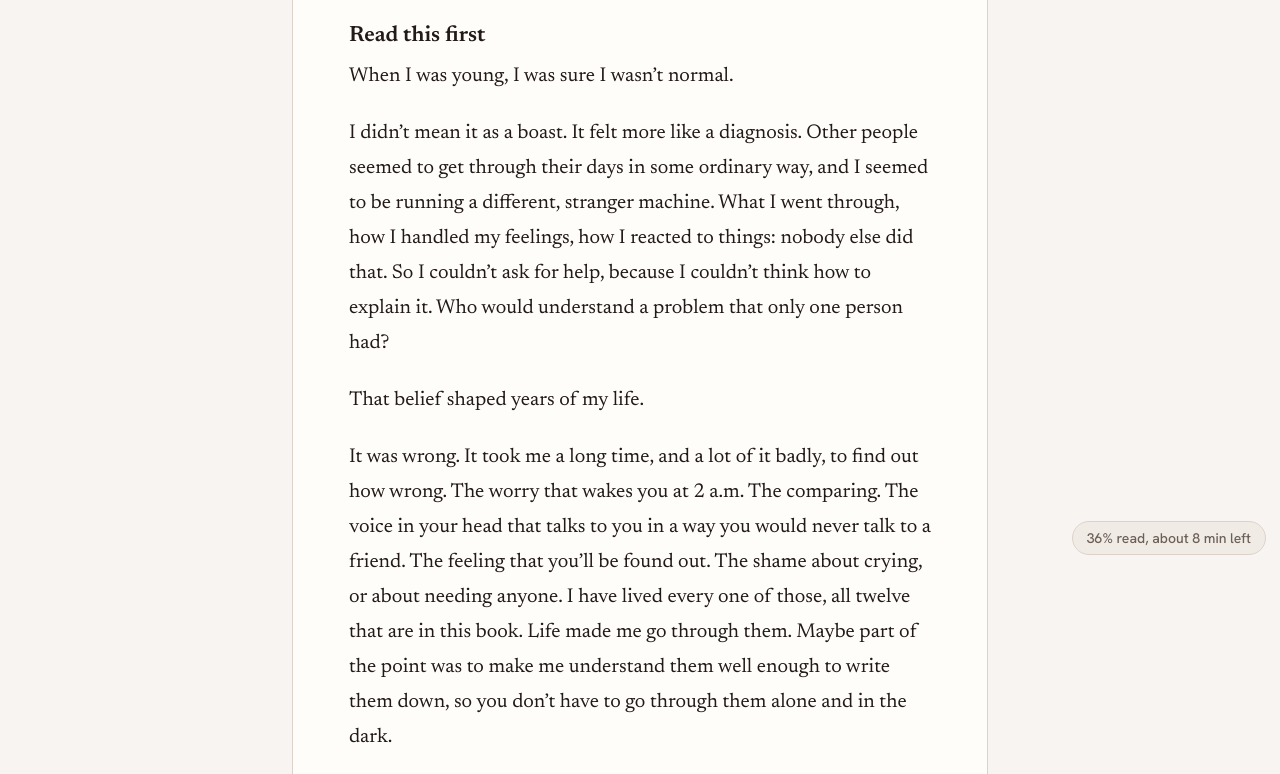
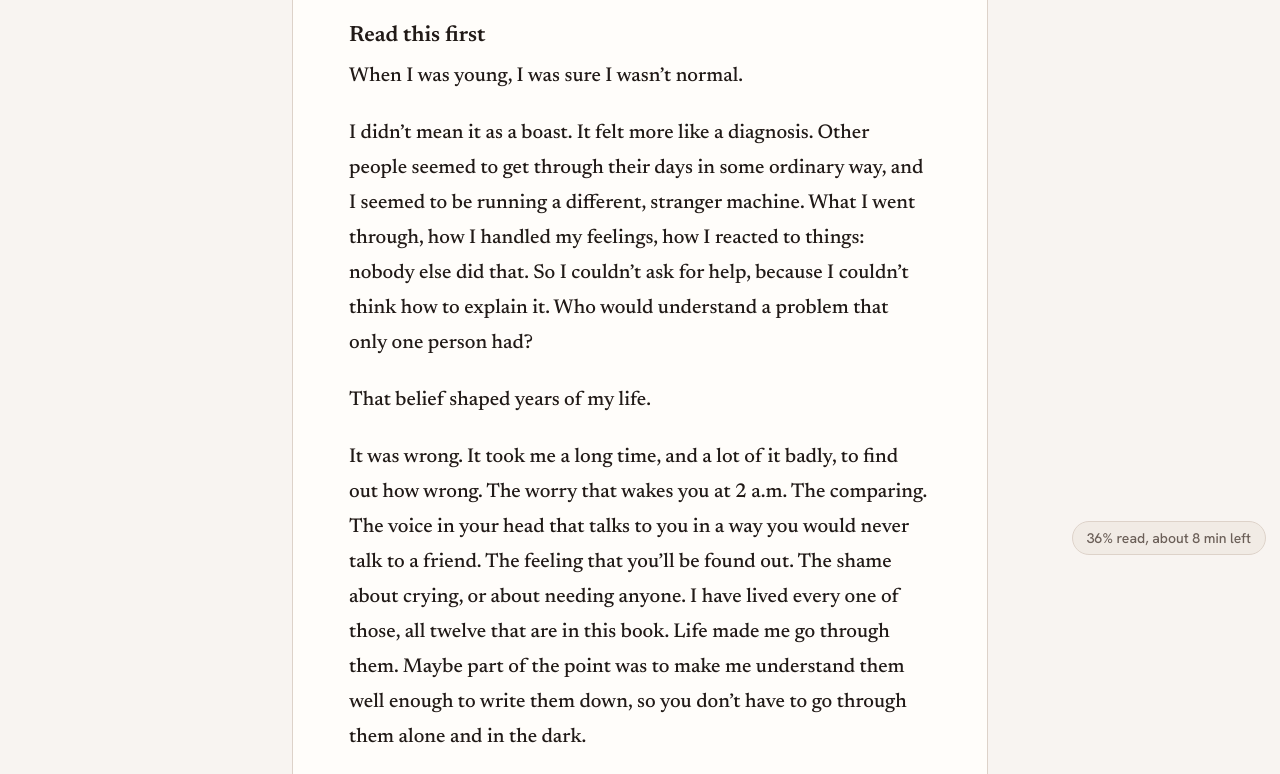
Before and after one commit to youremorenormal/youremorenormal.github.io, a plain HTML site: page read/index.html in a window 1280 px wide. Shown: the part 231-1005 px from the top of the page. Drawn offline with Linux system fonts and the light colour scheme.

Commit message:
Self-host fonts
Co-Authored-By: Claude Sonnet 5.5 <noreply@anthropic.com>

```diff
--- /dev/null
+++ b/assets/fonts.css
@@ -0,0 +1,5 @@
+@font-face{font-family:'Hanken Grotesk';font-style:normal;font-weight:400;font-display:swap;src:url(fonts/HankenGrotesk-400.woff2) format('woff2')}
+@font-face{font-family:'Hanken Grotesk';font-style:normal;font-weight:500;font-display:swap;src:url(fonts/HankenGrotesk-500.woff2) format('woff2')}
+@font-face{font-family:'Hanken Grotesk';font-style:normal;font-weight:600;font-display:swap;src:url(fonts/HankenGrotesk-600.woff2) format('woff2')}
+@font-face{font-family:'Newsreader';font-style:normal;font-weight:500;font-display:swap;src:url(fonts/Newsreader-500.woff2) format('woff2')}
+@font-face{font-family:'Newsreader';font-style:normal;font-weight:600;font-display:swap;src:url(fonts/Newsreader-600.woff2) format('woff2')}
--- a/read/index.html
+++ b/read/index.html
@@ -9,8 +9,8 @@
 <meta name="robots" content="index,follow,max-image-preview:large">
 <meta property="og:type" content="article"><meta property="og:title" content="Read the first chapter free: You're More Normal Than You Think"><meta property="og:description" content="The introduction and all of Chapter 1, free to read online. No sign-up."><meta property="og:url" content="https://ahsanraza3434.github.io/youre-more-normal/read/"><meta property="og:image" content="https://ahsanraza3434.github.io/youre-more-normal/assets/social.jpg">
 <meta name="twitter:card" content="summary_large_image"><meta name="author" content="Ahsan Raza"><link rel="icon" href="../assets/favicon.ico" sizes="any"><link rel="icon" type="image/png" sizes="48x48" href="../assets/favicon-48.png"><link rel="icon" type="image/png" sizes="192x192" href="../assets/favicon-192.png"><link rel="apple-touch-icon" href="../assets/apple-touch-icon.png">
-<link rel="preconnect" href="https://fonts.googleapis.com"><link rel="preconnect" href="https://fonts.gstatic.com" crossorigin>
-<link rel="stylesheet" href="https://fonts.googleapis.com/css2?family=Hanken+Grotesk:wght@400;500;600&family=Newsreader:opsz,wght@6..72,400;6..72,500;6..72,600&display=swap">
+<link rel="preload" as="font" type="font/woff2" crossorigin href="../assets/fonts/Newsreader-600.woff2"><link rel="preload" as="font" type="font/woff2" crossorigin href="../assets/fonts/HankenGrotesk-400.woff2">
+<link rel="stylesheet" href="../assets/fonts.css">
 <style>
 :root{--bg:#f8f4f1;--page:#fffdfa;--ink:#211a17;--muted:#6b5f58;--rule:#ddd2c9;--accent:#b4472a;--bar:#f1ebe5;--btn:#211a17;--btntext:#f6f1ec;
   --display:"Newsreader",Georgia,serif;--body:"Hanken Grotesk",system-ui,-apple-system,"Segoe UI",sans-serif;--size:20px}
```
Also changed, not shown: index.html (+1 -1 lines), read-template.html (+2 -2 lines), assets/fonts/HankenGrotesk-400.woff2 (added), assets/fonts/HankenGrotesk-500.woff2 (added), assets/fonts/HankenGrotesk-600.woff2 (added), assets/fonts/Newsreader-500.woff2 (added), assets/fonts/Newsreader-600.woff2 (added).
